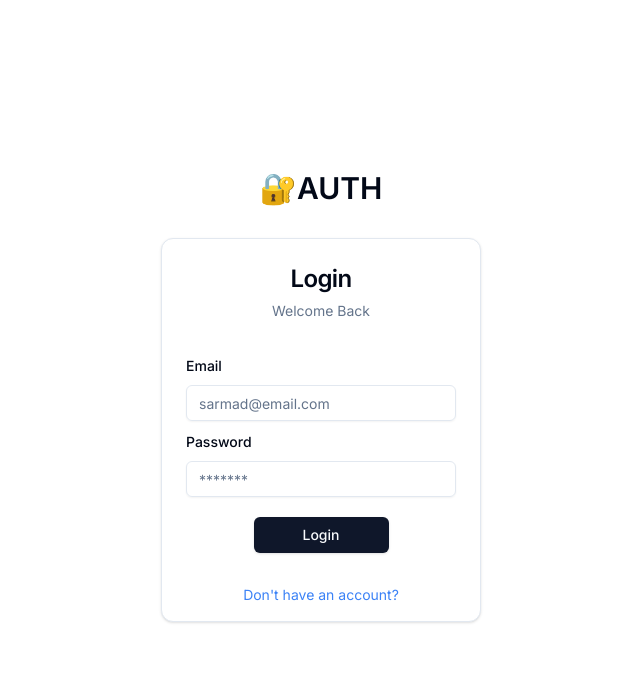
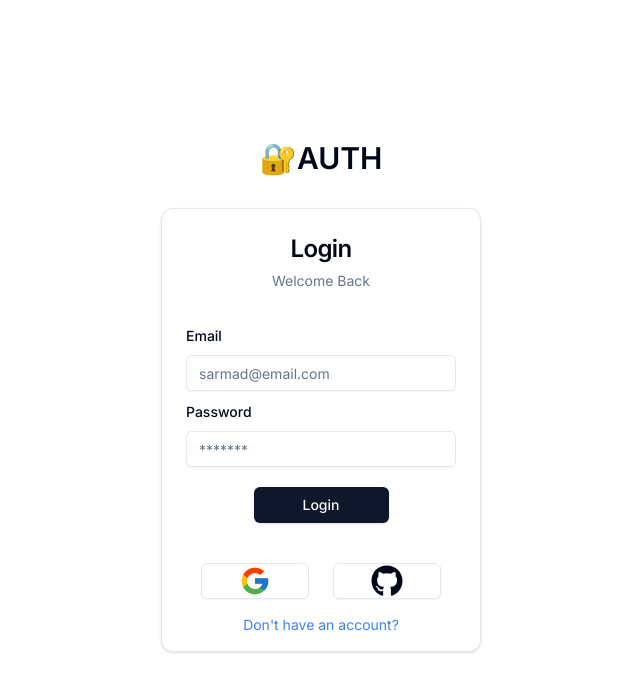
Before and after one commit to Sarmad426/nextjs-auth-v5, a Next.js app: page /sign-in in a window 1280 px wide. Shown: the top 692 px of the page, without its empty margins (319-959 px from the left). Built offline with nearby package versions, Linux system fonts and the light colour scheme.

Commit message:
Added social icons

```diff
--- a/app/(auth)/components/card-wrapper.tsx
+++ b/app/(auth)/components/card-wrapper.tsx
@@ -9,6 +9,9 @@ import {
   CardFooter,
 } from "@/components/ui/card";
 import Link from "next/link";
+import { Button } from "@/components/ui/button";
+import { FaGithub } from "react-icons/fa";
+import { FcGoogle } from "react-icons/fc";
 
 interface CardProps {
   children: React.ReactNode;
@@ -32,8 +35,18 @@ export const CardWrapper: React.FC<CardProps> = ({
         <CardDescription>{description}</CardDescription>
       </CardHeader>
       <CardContent>{children}</CardContent>
-      <CardFooter className="mt-2 text-sm flex justify-center text-blue-500 mb-2 pb-2">
-        <Link href={`/${url}`}>{footerContent}</Link>
+      <CardFooter className="my-2 flex justify-center flex-col pb-2">
+        <div className="my-2 flex items-center justify-center w-full space-x-6">
+          <Button variant="outline" className="w-2/5">
+            <FcGoogle className="w-8 h-8" />
+          </Button>
+          <Button variant="outline" className="w-2/5">
+            <FaGithub className="w-8 h-8" />
+          </Button>
+        </div>
+        <Link className="text-sm text-blue-500 mt-2" href={`/${url}`}>
+          {footerContent}
+        </Link>
       </CardFooter>
     </Card>
   );
```
